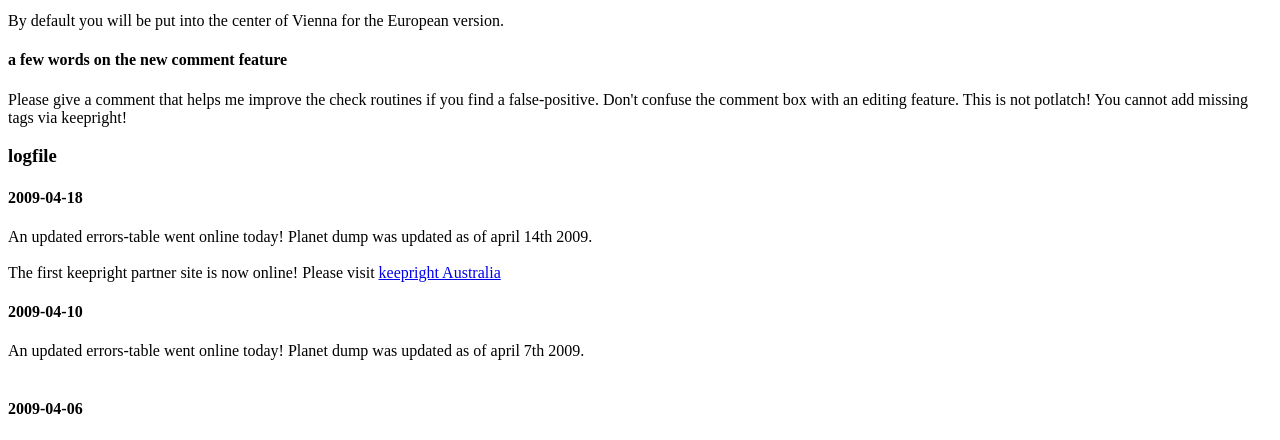
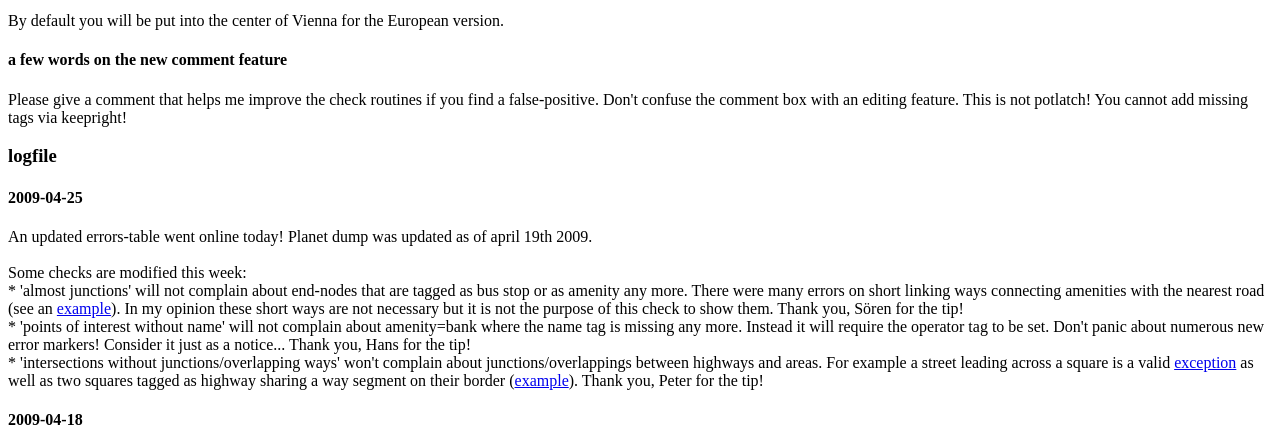
Before and after one commit to bugdebugger/keepright, a PHP site: page /load_and_zoom/ in a window 1280 px wide. Shown: the part 319-759 px from the top of the page. Run offline with PHP 8.4, Linux system fonts and the light colour scheme; data that the repository does not hold is empty.

Commit message:
regular database update

```diff
--- a/web/index.php
+++ b/web/index.php
@@ -23,6 +23,13 @@ By default you will be put into the center of Vienna for the European version.<b
 Please give a comment that helps me improve the check routines if you find a false-positive. Don't confuse the comment box with an editing feature. This is not potlatch! You cannot add missing tags via keepright!
 
 <h3>logfile</h3>
+<h4>2009-04-25</h4>
+An updated errors-table went online today! Planet dump was updated as of april 19th 2009.<br><br>
+Some checks are modified this week:<br>
+* 'almost junctions' will not complain about end-nodes that are tagged as bus stop or as amenity any more. There were many errors on short linking ways connecting amenities with the nearest road (see an <a target="_blank" href="http://openstreetmap.org/?lat=53.597046&lon=9.984201&zoom=18&layers=B000FTF">example</a>). In my opinion these short ways are not necessary but it is not the purpose of this check to show them. Thank you, Sören for the tip!<br>
+* 'points of interest without name' will not complain about amenity=bank where the name tag is missing any more. Instead it will require the operator tag to be set. Don't panic about numerous new error markers! Consider it just as a notice... Thank you, Hans for the tip!<br>
+* 'intersections without junctions/overlapping ways' won't complain about junctions/overlappings between highways and areas. For example a street leading across a square is a valid <a target="_blank" href="http://www.openstreetmap.org/edit?lat=50.7352246&lon=7.0983218&zoom=19&way=4801445&way=4935206">exception</a> as well as two squares tagged as highway sharing a way segment on their border (<a target="_blank" href="http://www.openstreetmap.org/edit?lat=50.733607&lon=7.10003&zoom=19&way=23659367">example</a>). Thank you, Peter for the tip!
+
 <h4>2009-04-18</h4>
 An updated errors-table went online today! Planet dump was updated as of april 14th 2009.<br><br>
 The first keepright partner site is now online! Please visit <a href="http://keepright.x10hosting.com" target="_blank">keepright Australia</a>
--- a/web/updated.inc
+++ b/web/updated.inc
@@ -1 +1 @@
-2009-04-14
+2009-04-19
```
